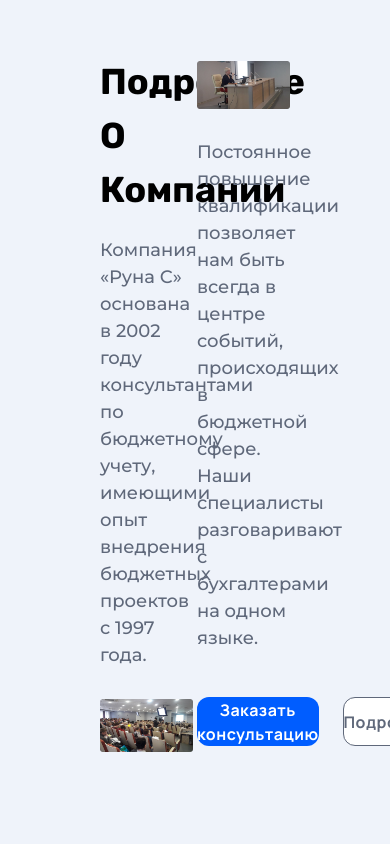
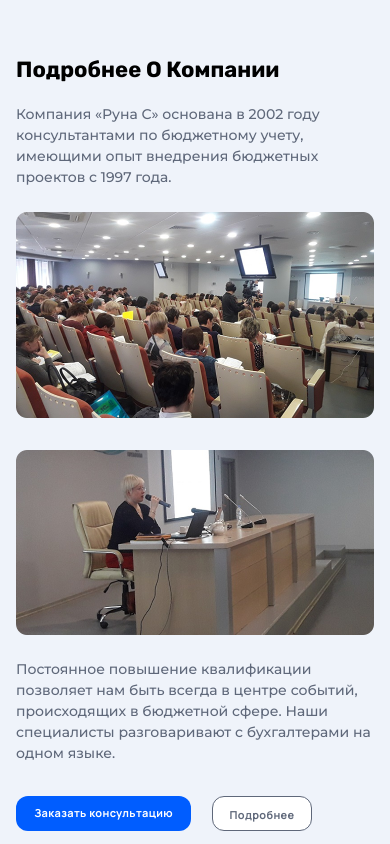
Before and after one commit to Ksarex1/runka, a Vue app in the folder vue/: page / in a window 390 px wide. Shown: the part 3180-4024 px from the top of the page. Built offline with nearby package versions, Linux system fonts and the light colour scheme.

Commit message:
+ adaptive about

```diff
--- a/vue/src/components/About.vue
+++ b/vue/src/components/About.vue
@@ -10,21 +10,62 @@
 </script>
 
 <template>
-  <section class="mt-[300px] bg-[#EFF3FA] py-[100px] px-[100px]">
-    <div class="container flex items-center justify-between">
-      <div class="w-[49%]">
-        <h2 class="text-[36px] font-bold">Подробнее О Компании</h2>
-        <p class="mt-[20px] mb-[30px] text-[18px] text-[#5F687A]">Компания «Руна С» основана в 2002 году консультантами по бюджетному учету, имеющими опыт внедрения бюджетных проектов с 1997 года.</p>
-        <img src="../assets/img/about-1.png" alt="О компании 1">
+  <section class="mt-[300px] bg-[#EFF3FA] py-[100px] px-4 sm:px-8 md:px-20 lg:px-[100px]">
+    <div class="container mx-auto flex flex-col lg:flex-row items-center justify-between gap-8">
+      <div class="w-full lg:w-[49%]">
+        <h2 class="text-2xl sm:text-3xl md:text-4xl font-bold">Подробнее О Компании</h2>
+        <p class="mt-5 mb-6 sm:mt-[20px] sm:mb-[30px] text-base sm:text-[16px] text-[#5F687A]">
+          Компания «Руна С» основана в 2002 году консультантами по бюджетному учету, имеющими опыт внедрения бюджетных проектов с 1997 года.
+        </p>
+        <img src="../assets/img/about-1.png" alt="О компании 1" class="w-full">
       </div>
-      <div class="w-[49%]">
-        <img src="../assets/img/about-2.png" alt="О компании 2">
-          <p class="mt-[30px] mb-[45px] text-[18px] text-[#5F687A]">Постоянное повышение квалификации позволяет нам быть всегда в центре событий, происходящих в бюджетной сфере. Наши специалисты разговаривают с бухгалтерами на одном языке.</p>
-          <div class="flex">
-            <button1 style="width: 258px; height: 49px;">Заказать консультацию</button1>
-            <button2 style="width: 142px; height: 49px;" class="ml-6">Подробнее</button2>
-          </div>
+      <div class="w-full lg:w-[49%]">
+        <img src="../assets/img/about-2.png" alt="О компании 2" class="w-full">
+        <p class="mt-6 mb-8 sm:mt-[30px] sm:mb-[45px] text-base sm:text-[16px] text-[#5F687A]">
+          Постоянное повышение квалификации позволяет нам быть всегда в центре событий, происходящих в бюджетной сфере. Наши специалисты разговаривают с бухгалтерами на одном языке.
+        </p>
+        <div class="flex flex-row gap-4">
+          <button1 id="button-1">Заказать консультацию</button1>
+          <button2 id="button-2" class="ml-6">Подробнее</button2>
+        </div>
       </div>
     </div>
   </section>
 </template>
+
+<style scoped>
+#button-1{
+  width: 258px;
+  height: 49px;
+}
+
+#button-2{
+  width: 142px;
+  height: 49px;
+}
+
+@media (max-width: 640px) {
+  #button-1{
+    width: 175px;
+    height: 35px;
+    font-size: 11px;
+  }
+
+  #button-2{
+    width: 100px;
+    height: 35px;
+    font-size: 11px;
+    margin-left: 5px;
+  }
+
+  p{
+    font-size: 14px;
+  }
+
+  h2{
+    font-size: 22px;
+  }
+}
+
+
+</style>
--- a/vue/src/components/button-1.vue
+++ b/vue/src/components/button-1.vue
@@ -12,8 +12,6 @@
 button{
   background-color: #005DFF;
   color: white;
-  width: 190px;
-  height: 48px;
   border-radius: 12px;
   cursor: pointer;
   font-weight: bold;
--- a/vue/src/components/button-2.vue
+++ b/vue/src/components/button-2.vue
@@ -10,11 +10,10 @@
 
 <style scoped>
 button{
+  padding: 10px;
   border: 1px solid #5F687A;
   background-color: white;
   color: #5F687A;
-  width: 190px;
-  height: 48px;
   border-radius: 12px;
   cursor: pointer;
   font-weight: bold;
```
